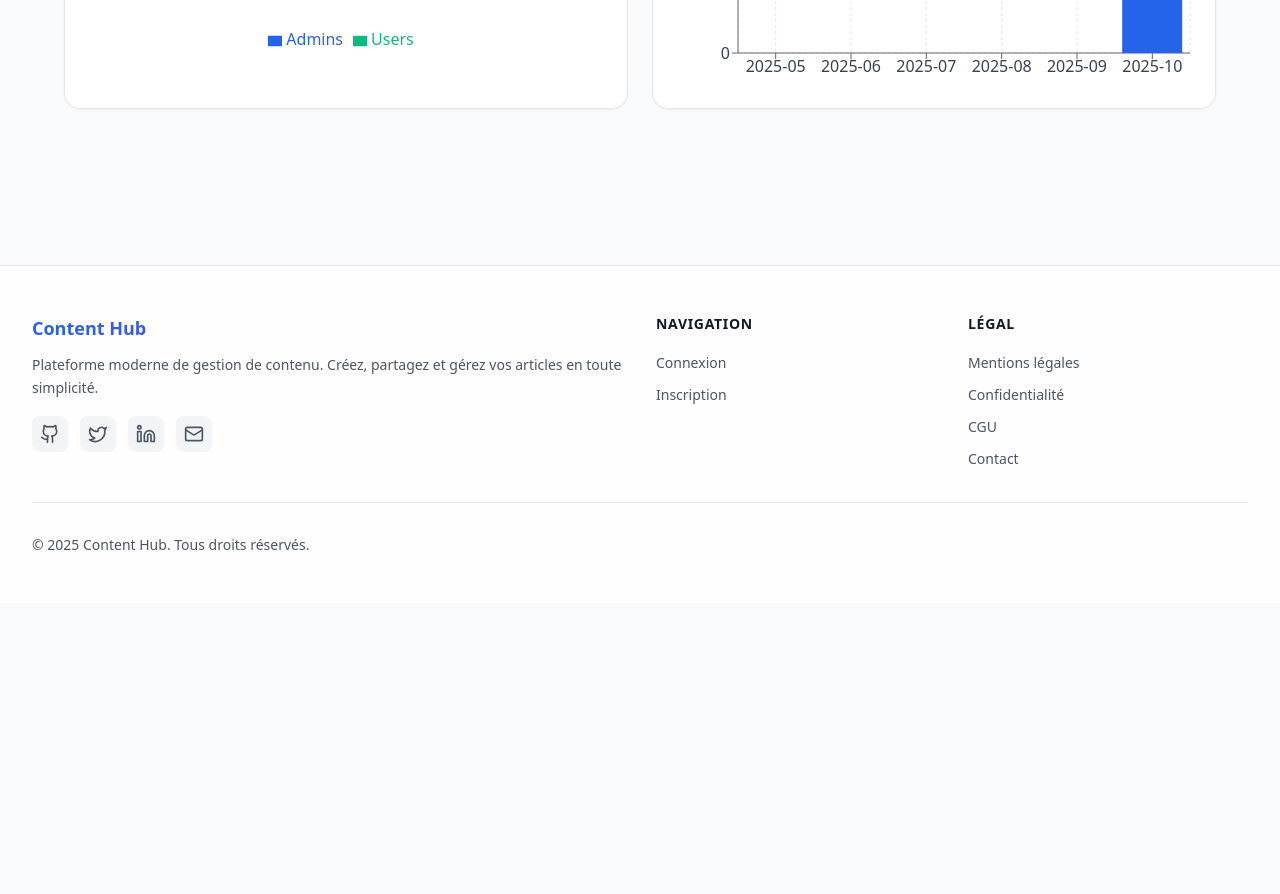
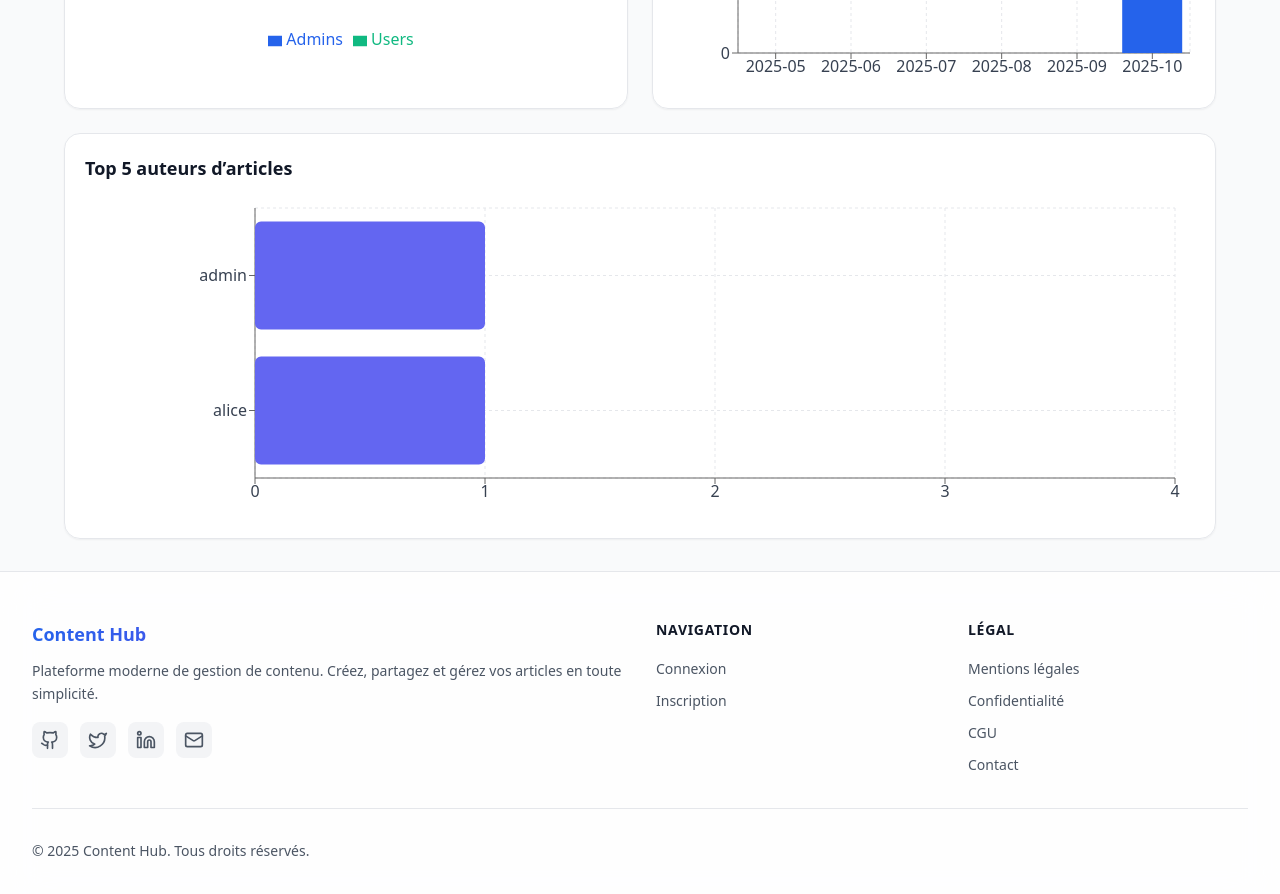
Before and after one commit to HbtVictor/tp1, a Next.js app: page /pages/stats in a window 1280 px wide. Shown: the part 600-1494 px from the top of the page. Before the commit the page ends 1203 px from the top, so only its background shows below. Built offline with nearby package versions, Linux system fonts and the light colour scheme.

Commit message:
Ajout d'un graphique en bar pour le top 5 des auteurs d'articles

```diff
--- /dev/null
+++ b/src/app/components/stats/charts/TopAuthorsBarChart.tsx
@@ -0,0 +1,85 @@
+"use client";
+
+import { useArticleStore } from "@/app/store/articleStore";
+import { useUserStore } from "@/app/store/userStore";
+import { useTheme } from "@/app/context/ThemeContext";
+import {
+  ResponsiveContainer,
+  BarChart,
+  Bar,
+  XAxis,
+  YAxis,
+  CartesianGrid,
+  Tooltip,
+} from "recharts";
+
+export default function TopAuthorsBarChart() {
+  const { theme } = useTheme();
+  const articles = useArticleStore((s) => s.articles);
+  const users = useUserStore((s) => s.users);
+
+  // Compte les articles par auteur
+  const counts: Record<string, number> = {};
+  articles.forEach((a) => {
+    counts[a.authorId] = (counts[a.authorId] || 0) + 1;
+  });
+
+  // Associe l’auteur à son nom
+  const data = Object.entries(counts)
+    .map(([authorId, count]) => {
+      const user = users.find((u) => u.id === authorId);
+      return {
+        author: user?.username || "Inconnu",
+        articles: count,
+      };
+    })
+    .sort((a, b) => b.articles - a.articles)
+    .slice(0, 5); // Top 5 auteurs
+
+  // 🎨 Couleurs adaptatives
+  const barColor = theme === "dark" ? "#a78bfa" : "#6366f1"; // violet clair ou foncé
+  const gridColor = theme === "dark" ? "#374151" : "#e5e7eb";
+  const textColor = theme === "dark" ? "#d1d5db" : "#374151";
+  const tooltipBg = theme === "dark" ? "#1f2937" : "#ffffff";
+  const tooltipColor = theme === "dark" ? "#f9fafb" : "#111827";
+
+  return (
+    <div className="bg-white/90 dark:bg-gray-800/80 backdrop-blur-md border border-gray-200 dark:border-gray-700 rounded-2xl p-5 shadow-sm">
+      <h3 className="text-lg font-semibold text-gray-900 dark:text-white mb-4">
+        Top 5 auteurs d’articles
+      </h3>
+
+      <div className="h-80">
+        <ResponsiveContainer width="100%" height="100%">
+          <BarChart
+            layout="vertical"
+            data={data}
+            margin={{ top: 10, right: 20, bottom: 10, left: 50 }}
+          >
+            <CartesianGrid strokeDasharray="3 3" stroke={gridColor} />
+            <XAxis
+              type="number"
+              allowDecimals={false}
+              tick={{ fill: textColor }}
+            />
+            <YAxis
+              dataKey="author"
+              type="category"
+              tick={{ fill: textColor }}
+              width={120}
+            />
+            <Tooltip
+              contentStyle={{
+                backgroundColor: tooltipBg,
+                border: "none",
+                borderRadius: "0.5rem",
+                color: tooltipColor,
+              }}
+            />
+            <Bar dataKey="articles" fill={barColor} radius={[6, 6, 6, 6]} />
+          </BarChart>
+        </ResponsiveContainer>
+      </div>
+    </div>
+  );
+}
--- a/src/app/pages/stats/page.tsx
+++ b/src/app/pages/stats/page.tsx
@@ -3,6 +3,7 @@
 import StatsCards from "@/app/components/stats/StatsCards";
 import UsersByRolePie from "@/app/components/stats/charts/UsersByRolePie";
 import ArticlesByMonthBar from "@/app/components/stats/charts/ArticlesByMonthBar";
+import TopAuthorsBarChart from "@/app/components/stats/charts/TopAuthorsBarChart";
 
 export default function StatsPage() {
   return (
@@ -18,6 +19,10 @@ export default function StatsPage() {
           <UsersByRolePie />
           <ArticlesByMonthBar />
         </div>
+
+        <div className="grid grid-cols-1">
+          <TopAuthorsBarChart />
+        </div>
       </div>
     </div>
   );
```
